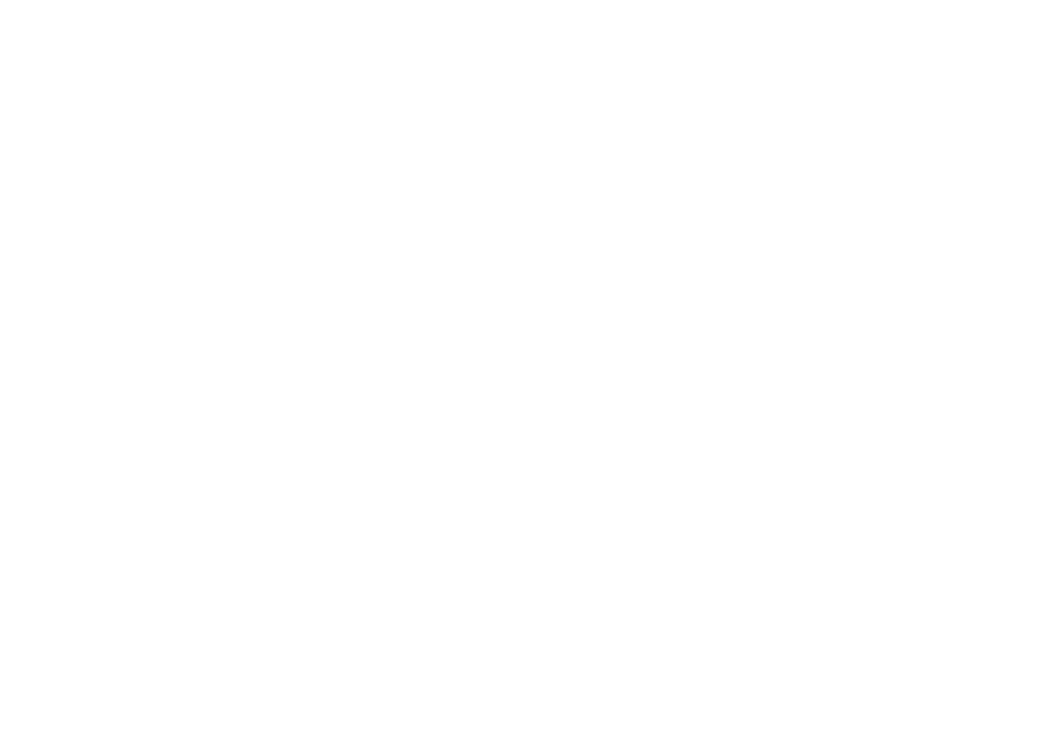
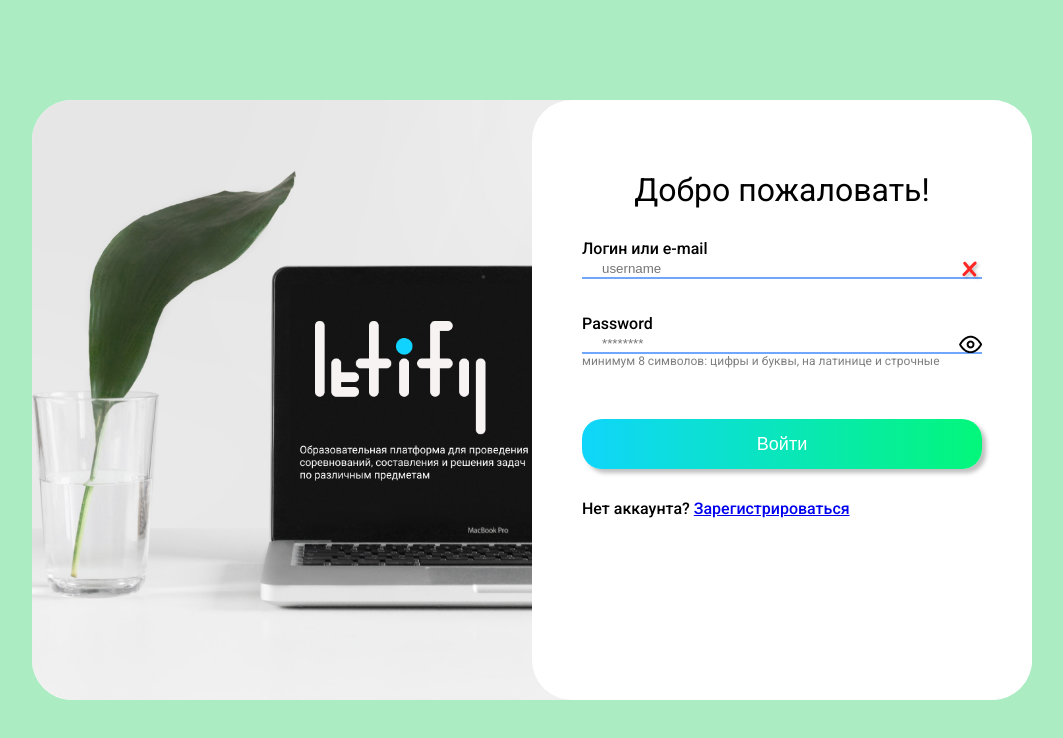
Before and after one commit to mrpeunov/letify, a Vue app in the folder frontend/: page /login in a window 1280 px wide. Shown: the top 738 px of the page, without its empty margins (108-1171 px from the left). Built offline with nearby package versions, Linux system fonts and the light colour scheme.

Commit message:
Add in project axios

```diff
--- a/frontend/src/App.vue
+++ b/frontend/src/App.vue
@@ -1,11 +1,11 @@
 <template>
     <div>
-
+        <router-view/>
     </div>
 </template>
 
 <script>
-import SignUpSystem from "@/components/SignUpSystem";
+import SignUpSystem from "@/components/auth/SignUpSystem";
 
 export default {
     name: 'App',
@@ -15,7 +15,7 @@ export default {
     methods: {
         login() {
             console.log("здрасте")
-            this.$router.push({name: "Login"})
+            this.$router.push({name: "login"})
         }
     }
 }
--- a/frontend/src/components/LoginSystem.vue
+++ b/frontend/src/components/auth/LoginSystem.vue
@@ -7,7 +7,7 @@
                 <h1>Добро пожаловать!</h1>
                 <form>
                     <div class="login_input_wrap">
-                        <div class="login_input_title">Логин</div>
+                        <div class="login_input_title">Логин или e-mail</div>
                         <input
                             v-model="loginOrMail"
                             type="text" class="login_input" id="login" placeholder="username">
@@ -22,9 +22,9 @@
                         <label for="password" class="status status_show"></label>
                         <div class="login_input_status">минимум 8 символов: цифры и буквы, на латинице и строчные</div>
                     </div>
-                    <button class="login_button">Зарегистрироваться</button>
+                    <button class="login_button" @click="login">Войти</button>
                 </form>
-                <div class="has_account">Есть аккаунт? <router-link to="login">Войти</router-link></div>
+                <div class="has_account">Нет аккаунта? <router-link :to="{ name: 'signup'}">Зарегистрироваться</router-link></div>
             </div>
         </div>
     </div>
@@ -39,13 +39,9 @@ export default {
             password: ""
         }
     },
-    created() {
-        console.log("fff")
-    },
     methods: {
         login() {
-            console.log("здрасте")
-            this.$router.push({name: "Login"})
+            console.log("Здрасте");
         }
     }
 }
--- a/frontend/src/components/SignUpSystem.vue
+++ b/frontend/src/components/auth/SignUpSystem.vue
@@ -32,7 +32,7 @@
                     </div>
                     <button class="login_button">Зарегистрироваться</button>
                 </form>
-                <div class="has_account">Нет аккаунта? <router-link to="signup">Зарегистрироваться</router-link></div>
+                <div class="has_account">Есть аккаунт? <router-link :to="{ name: 'login'}">Войти</router-link></div>
             </div>
         </div>
     </div>
--- a/frontend/src/router/index.js
+++ b/frontend/src/router/index.js
@@ -1,6 +1,6 @@
 import {createRouter, createWebHistory} from 'vue-router'
-import LoginSystem from "@/components/LoginSystem";
-import SignUpSystem from "@/components/SignUpSystem";
+import LoginSystem from "@/components/auth/LoginSystem";
+import SignUpSystem from "@/components/auth/SignUpSystem";
 import MainPage from "@/components/MainPage";
 
 const routes = [
@@ -11,12 +11,12 @@ const routes = [
     },
     {
         path: '/login/',
-        name: 'Login',
+        name: 'login',
         component: LoginSystem
     },
     {
         path: '/signup/',
-        name: 'Signup',
+        name: 'signup',
         component: SignUpSystem
     }
 ]
```
Also changed, not shown: frontend/src/services/auth_api.js (added, +32 -0 lines).
